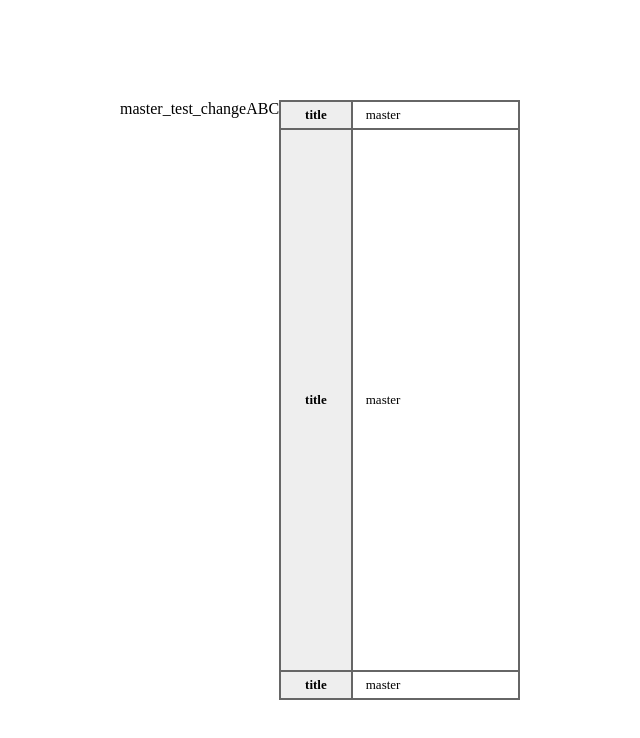
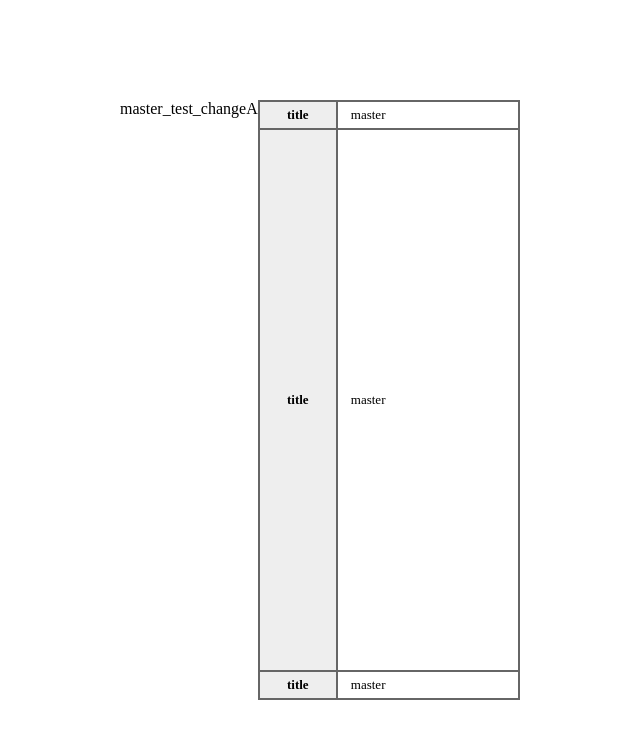
Before and after one commit to namba-hrk/test_repository, a plain HTML site: page index.html in a window 1280 px wide. Shown: the whole page, without its empty margins (320-960 px from the left). Drawn offline with Linux system fonts and the light colour scheme.

Commit message:
text_change

```diff
--- a/index.html
+++ b/index.html
@@ -15,7 +15,7 @@ td{border:2px solid #666;width:70%;padding:.25em 1em;}
 </head>
 <body>
 <div>
-<p>master_test_changeABC</p>
+<p>master_test_changeA</p>
 <table>
 <tr>
 <th>title</th>
```
